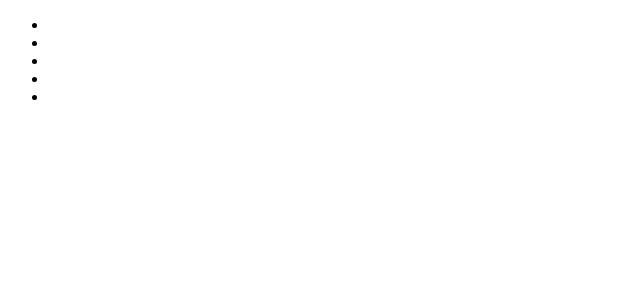
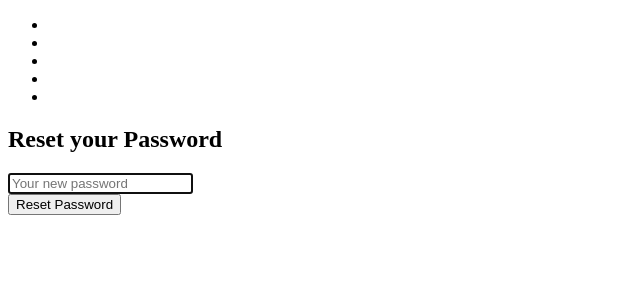
Before and after one commit to SriSarveshA1/react-front, a React (Create React App) app: page /reset-password/1 in a window 1280 px wide. Shown: the top 300 px of the page, without its empty margins (0-640 px from the left). Built offline with nearby package versions, Linux system fonts and the light colour scheme.

Commit message:
reser  password frontend

```diff
--- a/src/MainRouter.js
+++ b/src/MainRouter.js
@@ -1,5 +1,6 @@
 import React from "react";
 import { Route, Switch } from "react-router-dom";
+import ResetPassword from "./user/ResetPassword";
 import Home from "./core/Home";
 import Menu from "./core/Menu";
 import Signup from "./user/Signup";
@@ -20,6 +21,7 @@ const MainRouter = () => (
         <Menu />
         <Switch>
             <Route exact path="/" component={Home} />
+            <Route exact path="/reset-password/:resetPasswordToken" component={ResetPassword}/>
             <PrivateRoute exact path="/post/create" component={NewPost} />
             <Route exact path="/post/:postId" component={SinglePost} />
             <Route exact path="/forgot-password" component={ForgotPassword} />
--- /dev/null
+++ b/src/user/ResetPassword.js
@@ -0,0 +1,74 @@
+import React, { Component } from "react";
+import { resetPassword } from "../auth";
+
+class ResetPassword extends Component {
+    constructor(props) {
+        super(props);
+        this.state = {
+            newPassword: "",
+            message: "",
+            error: ""
+        };
+    }
+
+    resetPassword = e => {
+        e.preventDefault();
+        this.setState({ message: "", error: "" });
+
+        resetPassword({
+            newPassword: this.state.newPassword,
+            resetPasswordLink: this.props.match.params.resetPasswordToken
+        }).then(data => {
+            if (data.error) {
+                console.log(data.error);
+                this.setState({ error: data.error });
+            } else {
+                console.log(data.message);
+                this.setState({ message: data.message, newPassword: "" });
+            }
+        });
+    };
+
+    render() {
+        return (
+            <div className="container">
+                <h2 className="mt-5 mb-5">Reset your Password</h2>
+
+                {this.state.message && (
+                    <h4 className="bg-success">{this.state.message}</h4>
+                )}
+                {this.state.error && (
+                    <h4 className="bg-warning">{this.state.error}</h4>
+                )}
+
+                <form>
+                    <div className="form-group mt-5">
+                        <input
+                            type="password"
+                            className="form-control"
+                            placeholder="Your new password"
+                            value={this.state.newPassword}
+                            name="newPassword"
+                            onChange={e =>
+                                this.setState({
+                                    newPassword: e.target.value,
+                                    message: "",
+                                    error: ""
+                                })
+                            }
+                            autoFocus
+                        />
+                    </div>
+                    <button
+                        onClick={this.resetPassword}
+                        className="btn btn-raised btn-primary"
+                    >
+                        Reset Password
+                    </button>
+                </form>
+            </div>
+        );
+    }
+}
+
+export default ResetPassword;
```
